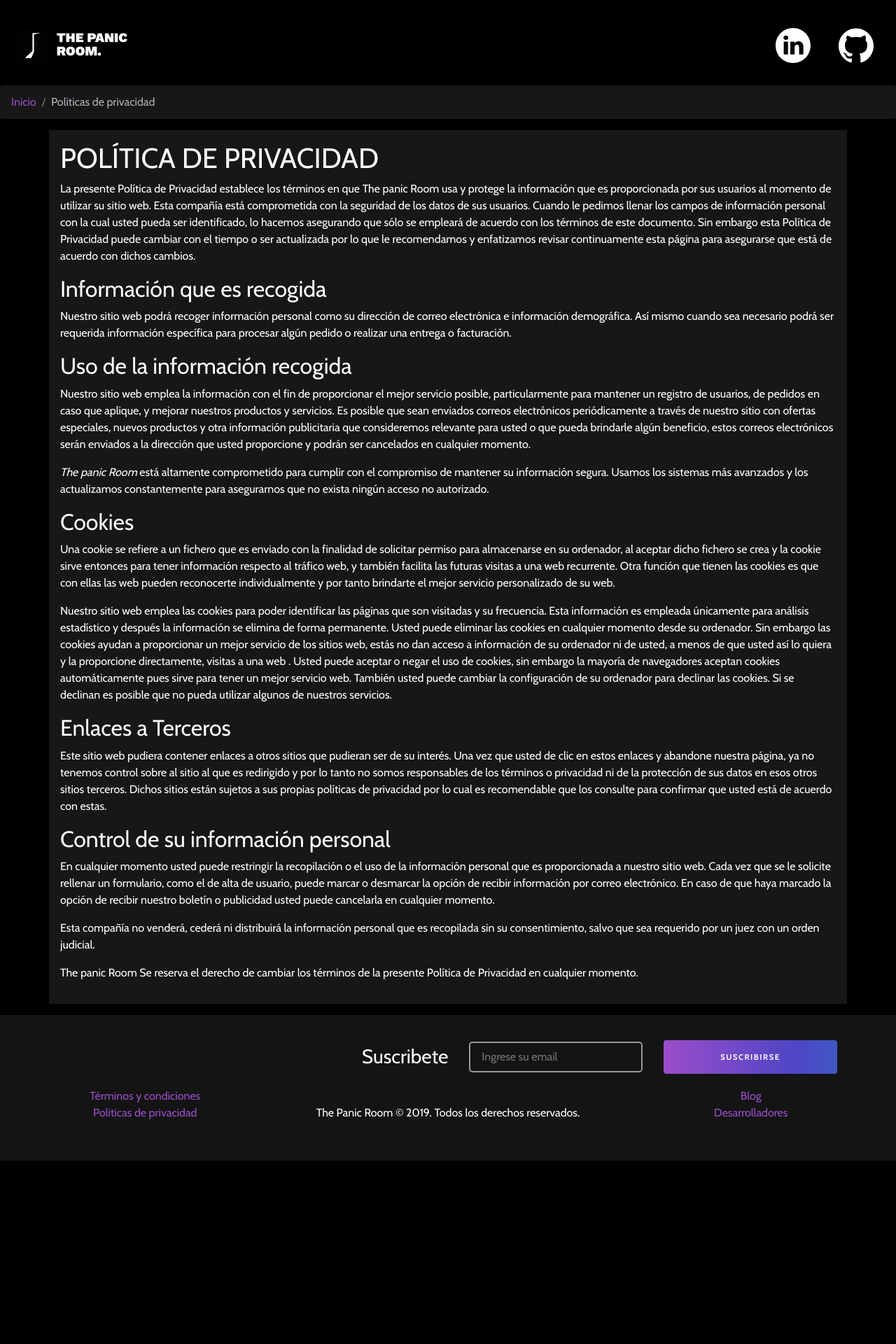
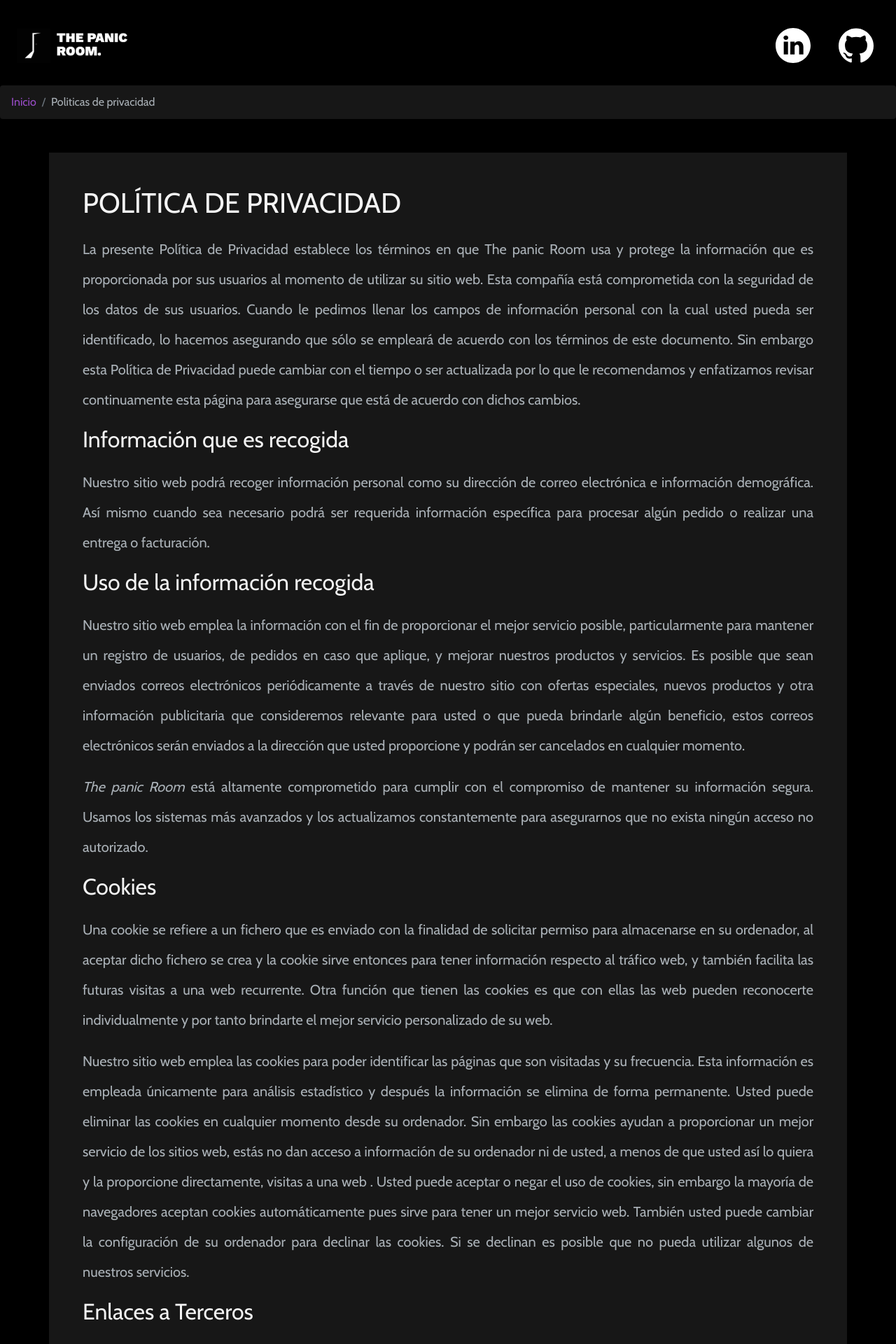
Before and after one commit to the-panic-room/the-panic-room, a Jekyll site: the page built from privacity.md, in a window 1280 px wide. Shown: the top 1920 px of the page at 70% size. Built offline with Jekyll 4.4.1, drawn with Linux system fonts in a browser that asks for light colours; nearby versions of some CDN libraries; before the commit the page ends 1658 px from its top, so only the background shows below that.

Commit message:
corregido estilos en blog

```diff
--- a/_layouts/post.html
+++ b/_layouts/post.html
@@ -10,11 +10,11 @@ layout: default
                     <h1>{% if page.type == 'event' %}Evento: {% endif %}{{ page.cover_title | default:page.title }}</h1>
                     <p class="my-0">{{ page.summary }}</p>
                     {% if page.type == 'event' %}
-                    <div class="row">
-                        <div class="col-6"><i class="fas fa-calendar-alt" title="Fecha del evento"></i>
+                    <div class="row justify-content-end">
+                        <div class="col-auto"><i class="fas fa-calendar-alt" title="Fecha del evento"></i>
                         {{ page.date_init| date: "%Y-%m-%d" }}{% if page.date_end and page.date_end != page.date_init %} hasta
                         {{ page.date_end| date: "%Y-%m-%d" }}{% endif %}</div>
-                        <div class="col-6">
+                        <div class="col-auto">
                             <i class="fas fa-clock" title="Hora del evento"></i>
                             {{ page.time_init| date: "%I:%M %P" }}{% if page.time_end and page.time_end != page.time_init %} -
                             {{ page.time_end| date: "%I:%M %P" }}{% endif %}
@@ -36,7 +36,7 @@ layout: default
             <li class="breadcrumb-item active" aria-current="page">{{ page.title }}</li>
         </ol>
     </nav>
-    <div class="container container-page py-3 my-3 px-3">
+    <div class="container container-page p-5 my-5">
         {{ content }}
         {% if page.author %}
             <hr>
--- a/_sass/_utils.scss
+++ b/_sass/_utils.scss
@@ -1,5 +1,18 @@
+.container-page {
+    font-size: 1.25rem;
+    line-height: 2.15;
+    text-align: justify;
+}
+.container-page h1, .container-page h2, .container-page h3, .container-page strong {
+    color: #f4f4f4;
+}
+.container-page h1, .container-page h2, .container-page h3 {
+    margin-bottom: 1.3rem;
+}
+
 .container-page, .breadcrumb {
     background-color: #171717;
+    color: #aab1b7;
 }
 .breadcrumb .breadcrumb-item a{
     color: #9b4dca;
```
